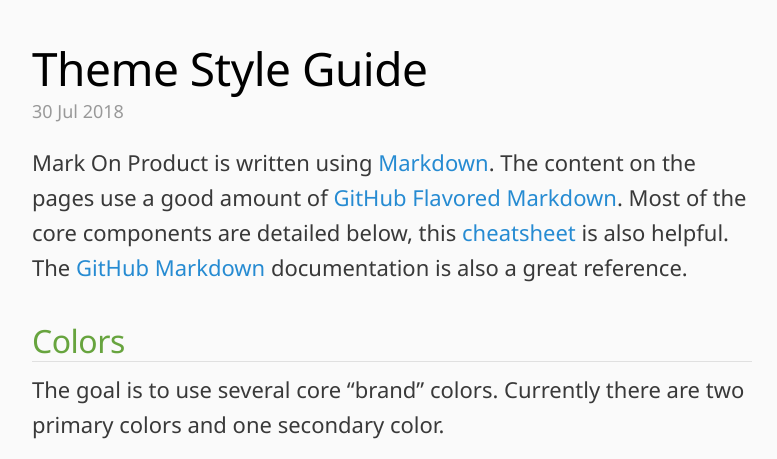
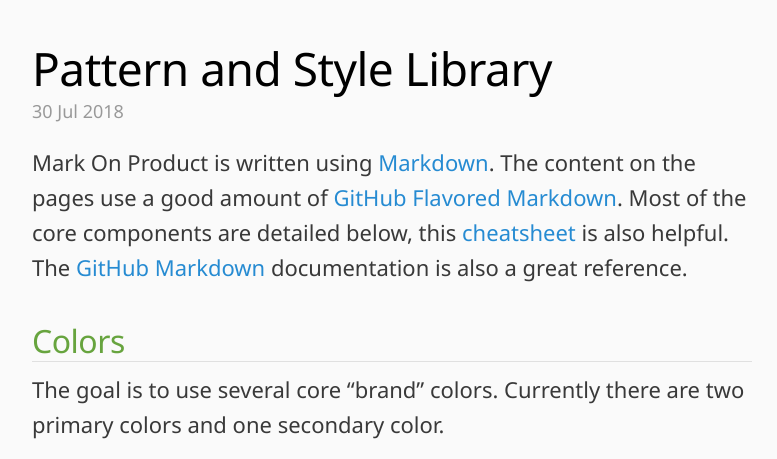
Before and after one commit to markthelefty/markthelefty.github.io, a Jekyll site: the page built from _posts/2018-07-30-pattern-style-library.markdown, in a window 1280 px wide, cut to the strip 340-799 px from the top of the page. Shown: the whole strip, without its empty margins (248-1025 px from the left). Built offline with Jekyll 4.4.1, drawn with Linux system fonts in a browser that asks for light colours; some web fonts are replaced; our own code applies the rules of GitHub Pages for plain Markdown files.

Commit message:
Updated Pattern Style Library and 1 other file

```diff
--- a/_posts/2018-07-30-theme-style-guide.markdown
+++ b/_posts/2018-07-30-pattern-style-library.markdown
@@ -1,5 +1,5 @@
 ---
-title: Theme Style Guide
+title: Pattern and Style Library
 date: 2018-07-30 14:00:00 -04:00
 description: This is a post META description. New!!
 image: https://res.cloudinary.com/dbrkuvff5/image/upload/v1532890567/social-images/linkedin-post-img-test.jpg
```
